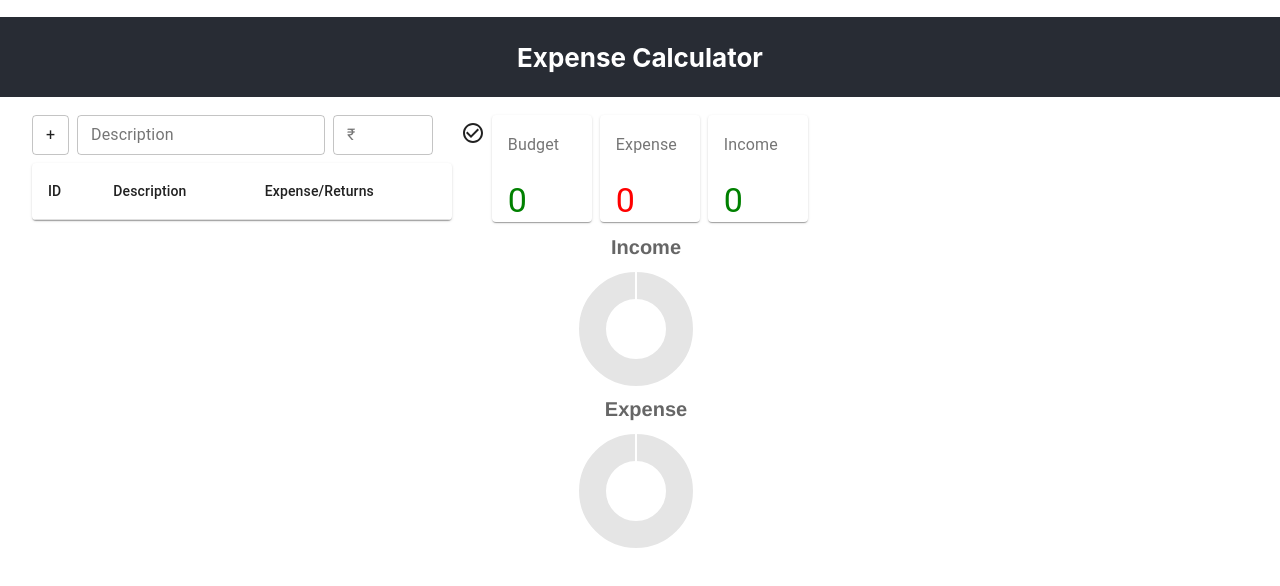
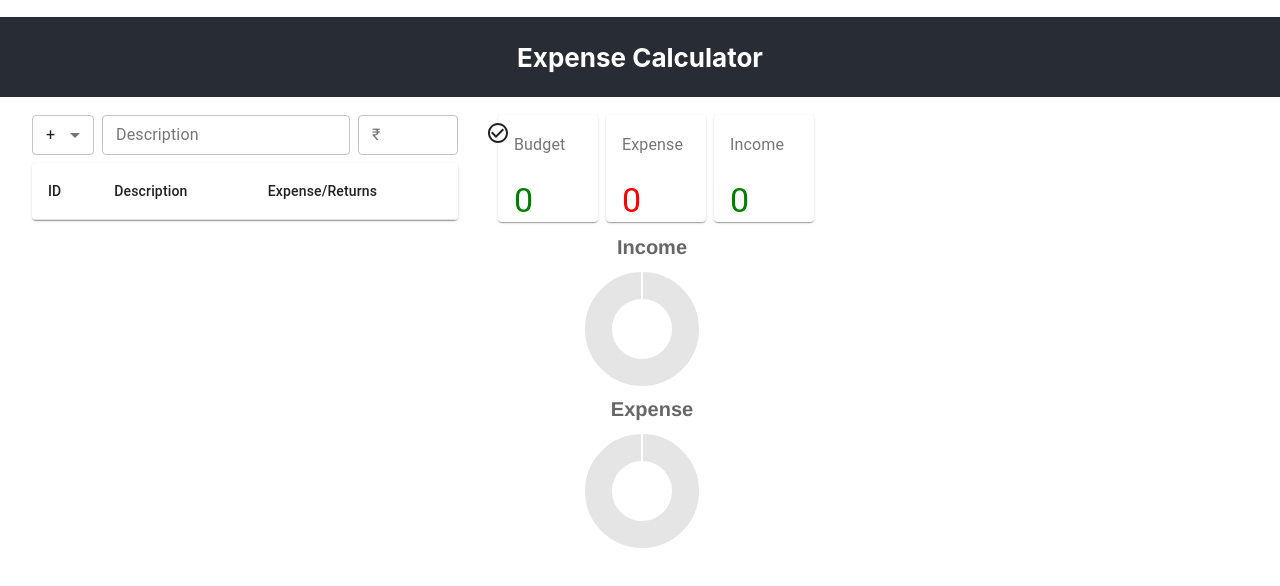
Before and after one commit to davisraimon/react-expense-manager-dash, a React (Create React App) app: page / in a window 1280 px wide. Shown: the top 586 px of the page. Built offline with nearby package versions, Linux system fonts and the light colour scheme.

Commit message:
#8 Field validation Issue : omponent change

```diff
--- a/src/components/InputFields.js
+++ b/src/components/InputFields.js
@@ -2,6 +2,7 @@ import React, { useState } from "react";
 import { TextField, Button } from "@material-ui/core";
 import CheckCircleOutlineIcon from "@material-ui/icons/CheckCircleOutline";
 import "./InputFields.css";
+import MenuItem from "@material-ui/core/MenuItem";
 
 export default function InputFields(props) {
   const [desc, setDesc] = useState("");
@@ -30,14 +31,20 @@ export default function InputFields(props) {
     <div className="mb">
       <div className="inline-comp">
         <TextField
-          className="field-width"
+          variant="outlined"
+          size="small"
           id="standard-select-currency"
-          variant="outlined"
-          label=""
+          select
           value={type}
-          size="small"
           onChange={(e) => setType(e.target.value)}
-        ></TextField>
+        >
+          <MenuItem key="+" value="+">
+            +
+          </MenuItem>
+          <MenuItem key="-" value="-">
+            -
+          </MenuItem>
+        </TextField>
       </div>
       <div className="inline-comp pf">
         <TextField
@@ -52,6 +59,7 @@ export default function InputFields(props) {
       </div>
       <div className="inline-comp pf">
         <TextField
+          type="number"
           className="field-width-value"
           variant="outlined"
           label="₹"
```
